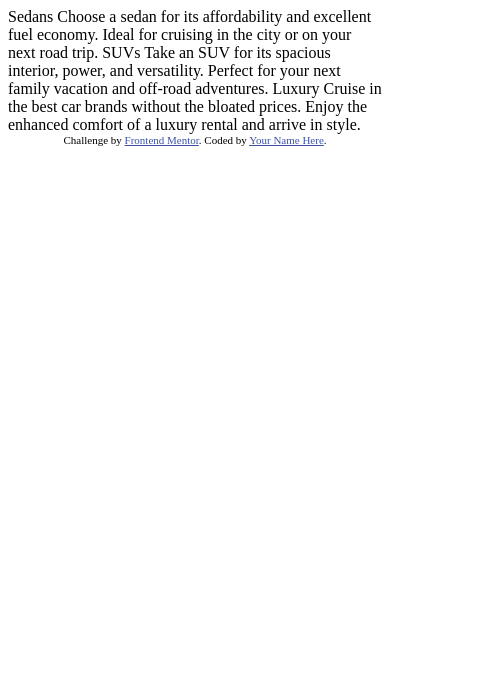
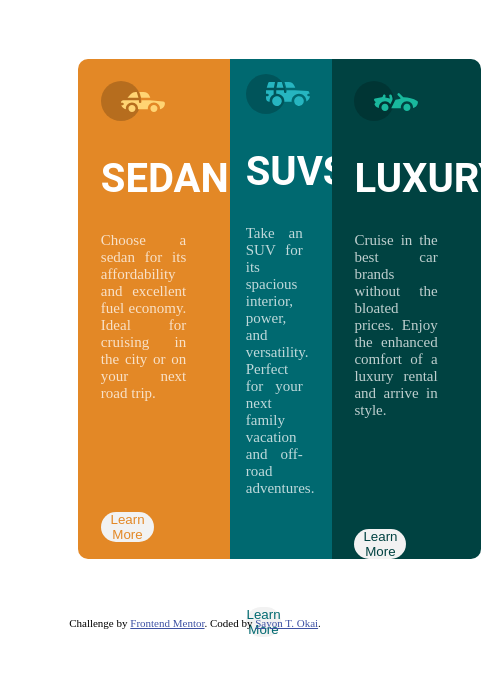
Before and after one commit to Sayon-okai/3-column-preview-card-component-main, a plain HTML site: page index.html in a window 390 px wide. Shown: the whole page, 503 px wide, since content can reach past the window. Drawn offline with Linux system fonts and the light colour scheme.

Commit message:
Project desktop view complete - built with no design file - media query TBA

```diff
--- /dev/null
+++ b/css/style.css
@@ -0,0 +1,117 @@
+* {
+    padding: 0;
+    margin: 0;
+    box-sizing: border-box;
+
+}
+
+@import url(https://fonts.googleapis.com/css?family=Roboto+Condensed:100,200,300,regular,500,600,700,800,900,100italic,200italic,300italic,italic,500italic,600italic,700italic,800italic,900italic);
+
+
+/*
+     ######################################
+        Challenge - Solution CSS Rules
+     ######################################
+
+/* Container */
+
+.container {
+    width: 70%;
+     display: grid;
+     grid-template-columns: 0.3fr 0.3fr 0.3fr;
+     grid-template-rows: 1fr;
+     margin: 15% 0 15% 20%;
+     gap: 0px;
+
+
+}
+.container div {
+    height: 500px;
+
+}
+
+
+
+/* All three cards same rule */
+.first-card, .second-card, .last-card {
+    color: white;
+    gap: 20px;
+    text-align: justify;
+    padding: 15%;
+
+}
+ h1{
+    color: white;
+    text-transform: uppercase;
+    font-weight: 500px;
+    font-size: 2.5rem;
+    font-family: 'Roboto', sans-serif;
+    font-stretch: condensed;
+    margin: 10px 0 10px 0;
+
+
+}
+
+p {
+      width: 80%;
+      font-size: 15px;
+      text-align: justify;
+      color: hsla(0, 0%, 100%, 0.75);
+      margin-bottom: 6em;
+}
+
+
+/* Individual card */
+
+.first-card {
+    display: flex;
+    flex-flow: column nowrap;
+    background: hsl(31, 77%, 52%);
+    border-top-left-radius: 10px;
+    border-bottom-left-radius: 10px;
+
+
+
+}
+.second-card {
+    display: flex;
+    flex-flow: column nowrap;
+    background: hsl(184, 100%, 22%)
+}
+.last-card {
+    display: flex;
+    flex-flow: column nowrap;
+    background: hsl(179, 100%, 13%);
+    border-top-right-radius: 10px;
+    border-bottom-right-radius: 10px;
+}
+
+
+/* Button */
+
+.card-btn {
+    width: 50%;
+    height: 50px;
+    border-radius: 20px;
+    border: none;
+    cursor: pointer;
+}
+
+button {
+    background: hsl(0, 0%, 95%);
+}
+
+.card-btn a {
+    text-decoration: none;
+    background-color: none;
+}
+
+.first-card .card-btn a {
+    color: hsl(31, 77%, 52%);
+}
+.second-card .card-btn a {
+    color: hsl(184, 100%, 22%);
+}
+.last-card .card-btn a {
+    color: hsl(179, 100%, 13%);
+}
--- a/index.html
+++ b/index.html
@@ -5,7 +5,7 @@
   <meta name="viewport" content="width=device-width, initial-scale=1.0"> <!-- displays site properly based on user's device -->
 
   <link rel="icon" type="image/png" sizes="32x32" href="./images/favicon-32x32.png">
-
+  <link rel="stylesheet" href="./css/style.css">
   <title>Frontend Mentor | 3-column preview card component</title>
 
   <!-- Feel free to remove these styles or customise in your own stylesheet 👍 -->
@@ -16,21 +16,58 @@
 </head>
 <body>
 
-  Sedans
+<div class="container">
+
+  <div class="first-card">
+    <span class="icon-shape">
+         <img src="./images/icon-sedans.svg" alt="Sedans" class="icon">
+    </span>
+    <h1>Sedans</h1>
+    <p>
       Choose a sedan for its affordability and excellent fuel economy. Ideal for cruising in the city
       or on your next road trip.
+    </p>
 
-  SUVs
+    <button type="button" class="card-btn">
+            <a href="#">Learn More</a>
+    </button>
+  </div class="first-card">
+
+<div class="second-card">
+  <span class="icon-shape">
+    <img src="./images/icon-suvs.svg" alt="SUVs" class="icon">
+  </span>
+  <h1>SUVs</h1>
+  <p>
     Take an SUV for its spacious interior, power, and versatility. Perfect for your next family vacation
     and off-road adventures.
+  </p>
 
-  Luxury
+    <button type="button" class="card-btn">
+      <a href="#">Learn More</a>
+    </button>
+</div>
+
+  <div class="last-card">
+    <span class="icon-shape">
+      <img src="./images/icon-luxury.svg" alt="Luxury" class="icon">
+    </span>
+    <h1>Luxury</h1>
+    <p>
       Cruise in the best car brands without the bloated prices. Enjoy the enhanced comfort of a luxury
       rental and arrive in style.
+    </p>
+
+    <button type="submit" class="card-btn"  >
+          <a href="#">Learn More</a>
+    </button>
+  </div>
+
+</div>
 
   <div class="attribution">
     Challenge by <a href="https://www.frontendmentor.io?ref=challenge" target="_blank">Frontend Mentor</a>.
-    Coded by <a href="#">Your Name Here</a>.
+    Coded by <a href="#">Sayon T. Okai</a>.
   </div>
 </body>
 </html>
```
Lines whose indentation alone changed are shown as unchanged.
